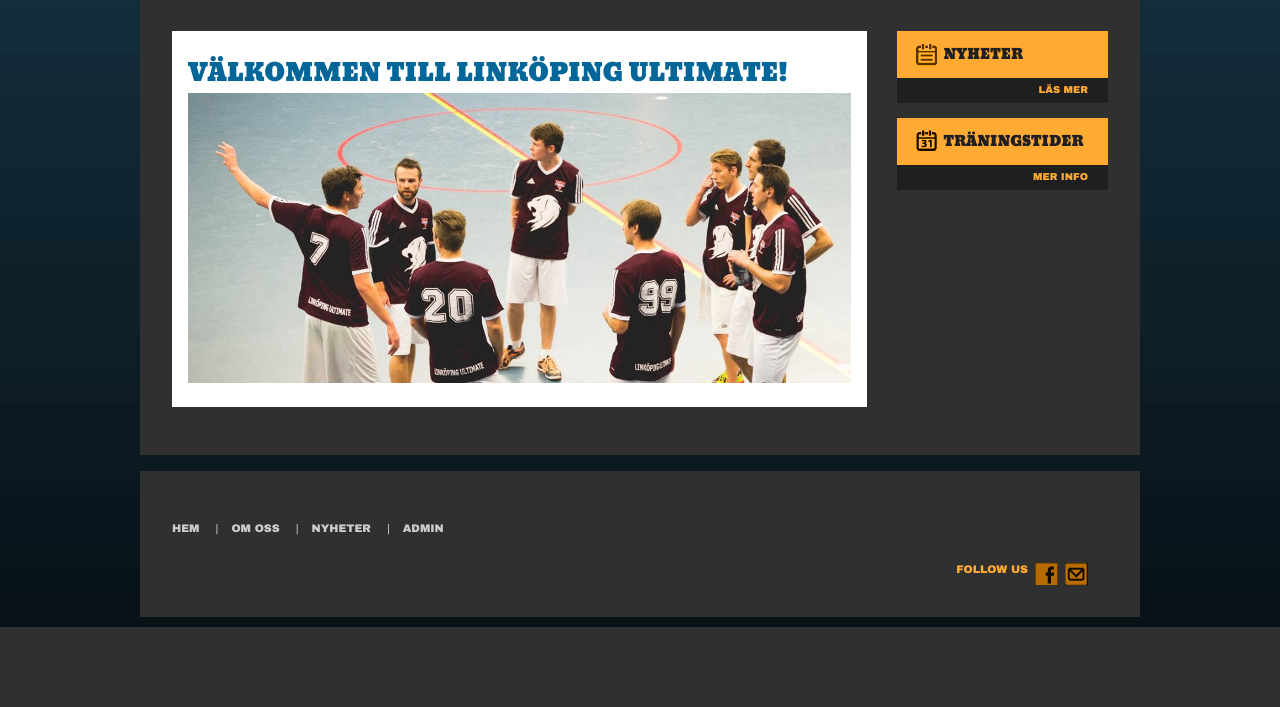
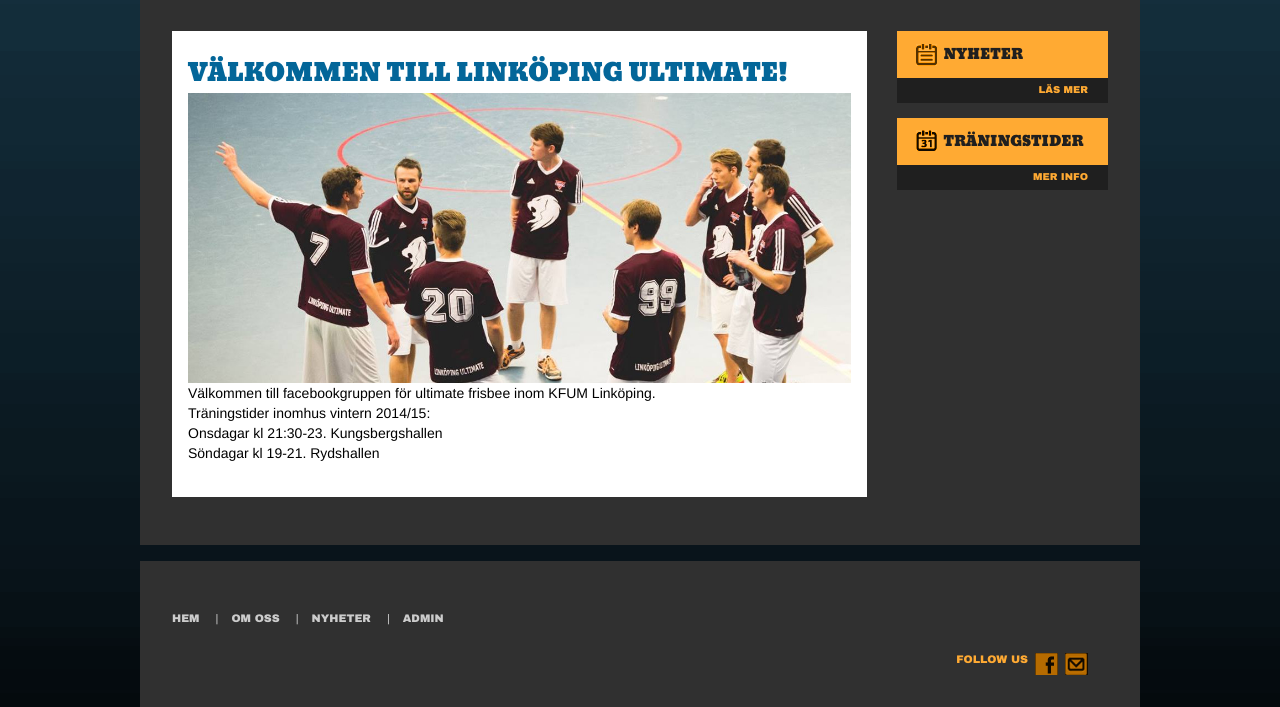
Before and after one commit to mseln/klufweb, a Django app: page / in a window 1280 px wide. Shown: the part 237-944 px from the top of the page. Before the commit the page ends 864 px from the top, so only its background shows below. Run offline with Django 3.2, Linux system fonts and the light colour scheme; some libraries are stand-ins or nearby versions.

Commit message:
Update home.html

```diff
--- a/klufweb/home/templates/home/home.html
+++ b/klufweb/home/templates/home/home.html
@@ -9,5 +9,11 @@
 <div class="home">
     <h1>Välkommen till Linköping Ultimate!</h1>
     <img width="100%" src="{{ STATIC_URL }}img/timeout.jpg"></img>
+    <p>
+        Välkommen till facebookgruppen för ultimate frisbee inom KFUM Linköping.<br>
+        Träningstider inomhus vintern 2014/15:<br>
+        Onsdagar kl 21:30-23. Kungsbergshallen<br>
+        Söndagar kl 19-21. Rydshallen<br>
+    </p>
 </div>
 {% endblock %}
```
